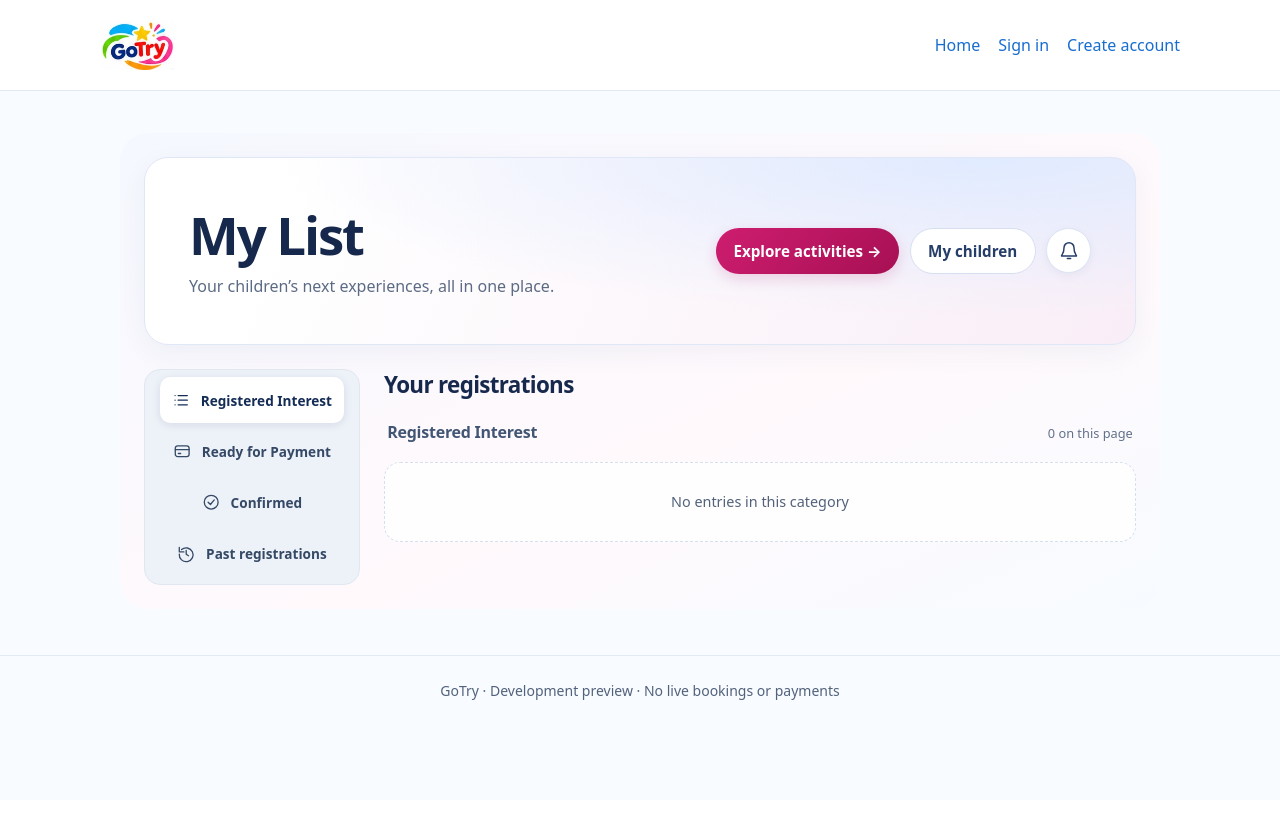
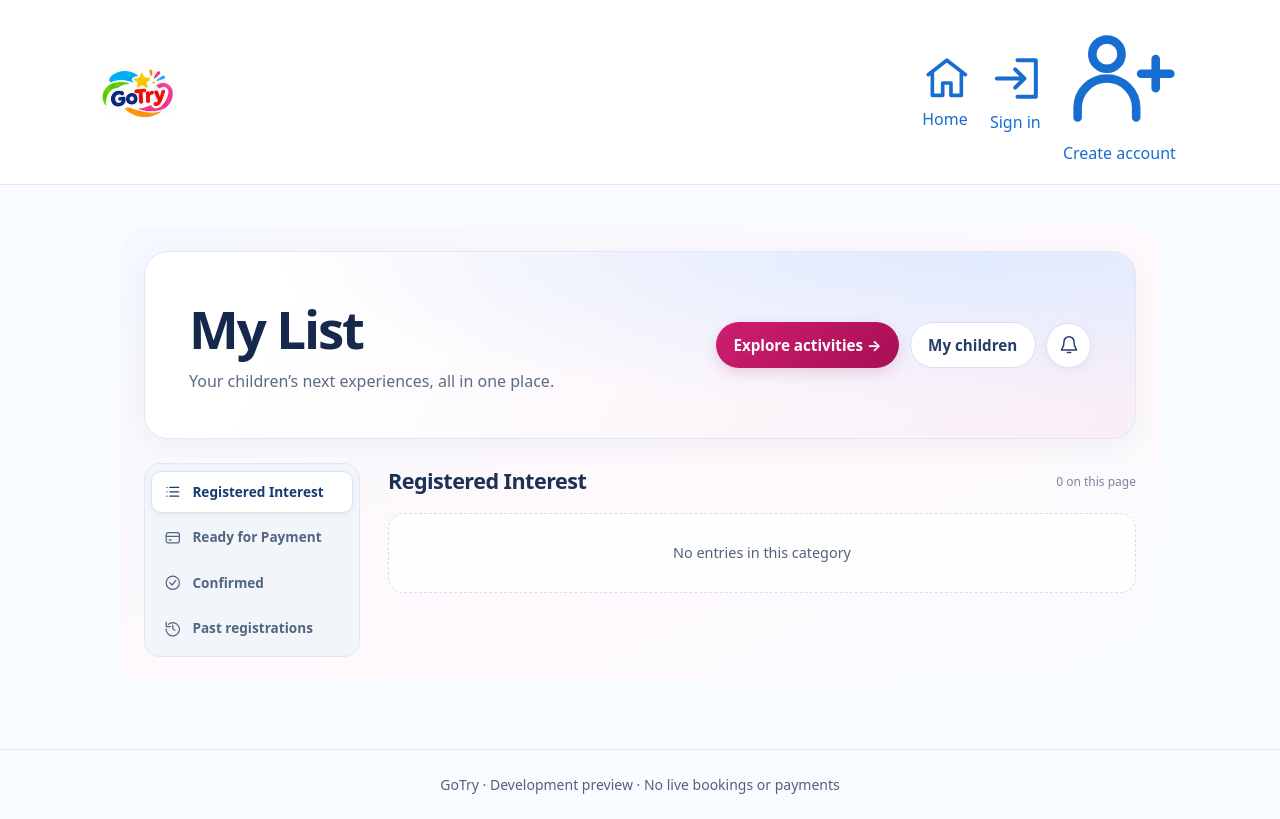
Before and after one commit to mastersreacademy-code/gotry, a Laravel app: template resources/views/parent/interests.blade.php in a window 1280 px wide. Before the commit the page ends 700 px from the top, so only its background shows below. Run offline with Laravel 12, Linux system fonts and the light colour scheme; the template is opened without the code that fills it, so the values that code supplies are empty.

Commit message:
Tighten parent sidebar and remove duplicate list headings

```diff
--- a/public/css/parent.css
+++ b/public/css/parent.css
@@ -251,3 +251,48 @@
     .parent-dashboard .portal-list-content .parent-card { grid-template-columns: minmax(0, 1fr); padding: 1rem; }
     .portal-list-content .parent-card > .portal-child { grid-column: 1; grid-row: auto; margin-block: .4rem; }
 }
+
+/* Compact sidebar and a single heading for the selected list */
+.parent-dashboard .portal-workspace { gap: 1.75rem; }
+.parent-dashboard .portal-workspace .portal-navigation {
+    padding: .4rem;
+    gap: .2rem;
+    border: 1px solid #e1e7f1;
+    border-radius: .95rem;
+    background: #f2f5fa;
+}
+.parent-dashboard .portal-workspace .portal-navigation a {
+    box-sizing: border-box;
+    display: flex;
+    align-items: center;
+    justify-content: flex-start;
+    width: 100%;
+    min-height: 2.65rem;
+    padding: .65rem .75rem;
+    gap: .65rem;
+    border: 1px solid transparent;
+    border-radius: .65rem;
+    text-align: start;
+    color: #53657f;
+    font-size: .85rem;
+    font-weight: 600;
+    line-height: 1.35;
+}
+.parent-dashboard .portal-workspace .portal-navigation a span { text-align: start; }
+.parent-dashboard .portal-workspace .portal-navigation svg { width: 1.1rem; height: 1.1rem; flex-shrink: 0; }
+.parent-dashboard .portal-workspace .portal-navigation a:hover { background: #e8eef7; color: #193c70; }
+.parent-dashboard .portal-workspace .portal-navigation a[aria-selected="true"] {
+    color: #163b73;
+    background: #fff;
+    border-color: #dae3f0;
+    box-shadow: 0 2px 5px rgb(28 52 91 / 5%);
+    font-weight: 700;
+}
+.parent-dashboard .portal-workspace .portal-navigation a:focus-visible { outline: 2px solid #427cbd; outline-offset: 2px; }
+.parent-dashboard .portal-list-content .portal-group-heading { align-items: center; padding: .25rem 0; margin: 0 0 .85rem; }
+.parent-dashboard .portal-group-heading h2 { margin: 0; color: #1c3153; font-size: clamp(1.1rem, 2vw, 1.35rem); font-weight: 750; letter-spacing: -.025em; line-height: 1.3; }
+.parent-dashboard .portal-group-heading > span { color: #7a879c; font-size: .75rem; }
+@media (max-width: 850px) {
+    .parent-dashboard .portal-workspace { gap: 1.1rem; }
+    .parent-dashboard .portal-workspace .portal-navigation a { min-height: 2.65rem; font-size: .8rem; padding: .55rem .6rem; gap: .45rem; }
+}
--- a/resources/views/parent/interests.blade.php
+++ b/resources/views/parent/interests.blade.php
@@ -29,7 +29,7 @@
     <a href="#past-registrations"><svg viewBox="0 0 24 24" fill="none" stroke="currentColor" stroke-width="1.7" stroke-linecap="round" stroke-linejoin="round" aria-hidden="true" focusable="false"><path d="M3 12a9 9 0 1 0 3-6M3 3v6h6M12 7v5l3 2"/></svg><span>Past registrations</span></a>
 </nav>
 <div class="portal-list-content">
-<h2 class="parent-list-title">{{ $activityFilter ? 'Registrations for this activity' : 'Your registrations' }}</h2>
+
 @if($activityFilter)
     <p><a href="{{ route('parent.dashboard') }}">← All registrations</a></p>
     @if($interests->isEmpty())<p>No registrations for this activity</p>@endif
@@ -50,7 +50,7 @@
 @endphp
 @foreach(['Registered Interest', 'Ready for Payment', 'Confirmed', 'Past registrations'] as $group)
 <section class="portal-group" id="{{ \Illuminate\Support\Str::slug($group) }}" data-stage="{{ \Illuminate\Support\Str::slug($group) }}">
-<div class="portal-group-heading"><h3>{{ $group }}</h3><span>{{ $groups->get($group, collect())->count() }} on this page</span></div>
+<div class="portal-group-heading"><h2>{{ $group }}</h2><span>{{ $groups->get($group, collect())->count() }} on this page</span></div>
 <div class="grid portal-registration-grid">
 @forelse($groups->get($group, []) as $interest)
     @php
```
